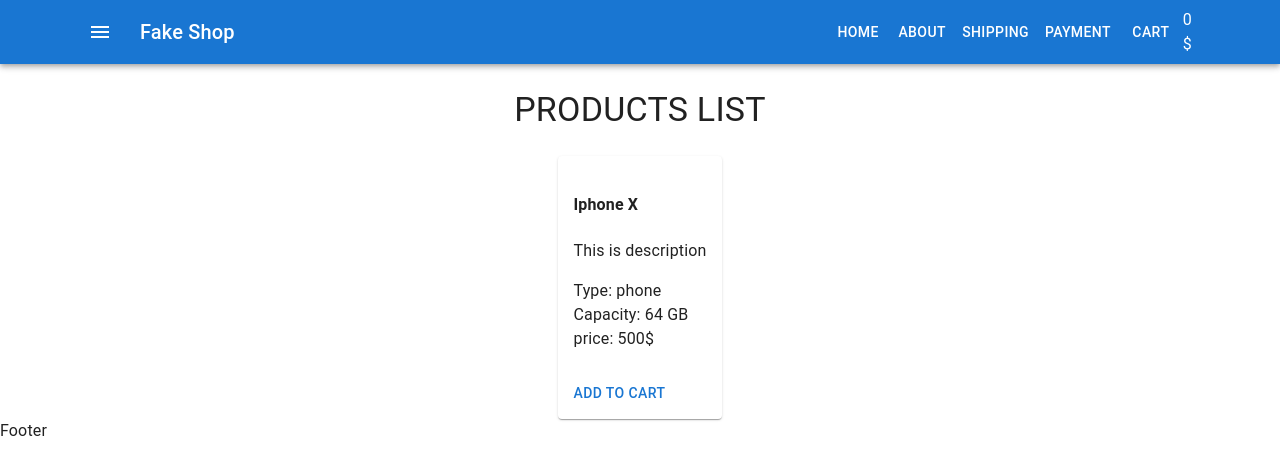
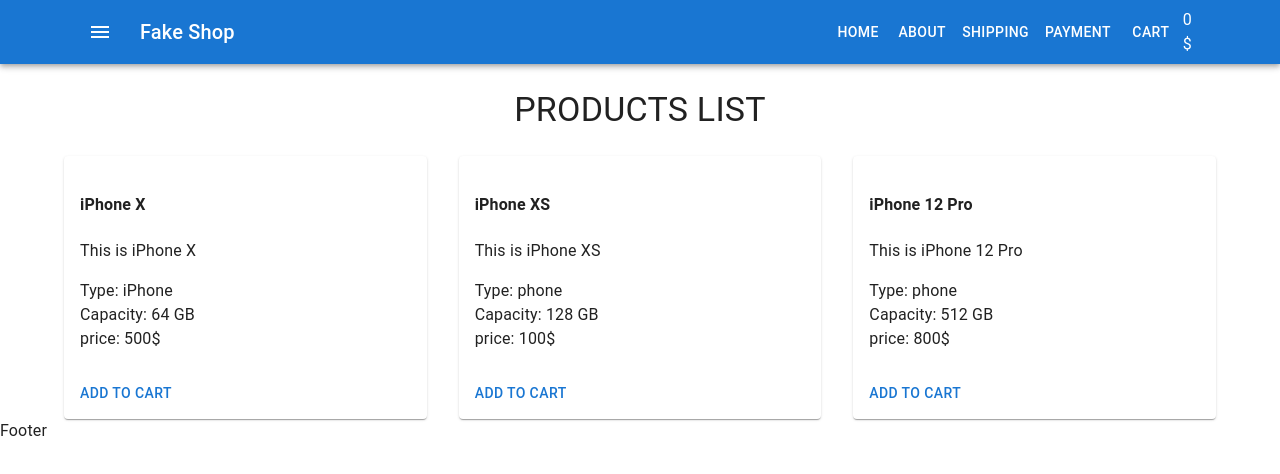
Before and after one commit to pursam/fake-shop, a React (Create React App) app: page / in a window 1280 px wide. Shown: the top 474 px of the page. Built offline with nearby package versions, Linux system fonts and the light colour scheme.

Commit message:
add differenced grid items and props for grid item

```diff
--- a/src/components/Products/ProductListItem.tsx
+++ b/src/components/Products/ProductListItem.tsx
@@ -4,17 +4,23 @@ import { CardActions } from '@mui/material'
 import { Card } from '@mui/material'
 import React from 'react'
 
-type Props = {}
+type Props = {
+    name: string
+    description: string
+    type: string
+    capacity: number
+    price: number
+}
 
 const ProductListItem = (props: Props) => {
     return (
         <Card>
             <CardContent>
-                <h4>Iphone X</h4>
-                <p>This is description</p>
-                <div>Type: phone</div>
-                <div>Capacity: 64 GB</div>
-                <div>price: 500$</div>
+                <h4>{props.name}</h4>
+                <p>{props.description}</p>
+                <div>Type: {props.type}</div>
+                <div>Capacity: {props.capacity} GB</div>
+                <div>price: {props.price}$</div>
             </CardContent>
             <CardActions>
                 <Button>Add to cart</Button>
--- a/src/components/Products/ProductsList.tsx
+++ b/src/components/Products/ProductsList.tsx
@@ -25,8 +25,32 @@ const ProductsList = (props: Props) => {
                 alignItems="center"
                 spacing={4}
             >
-                <Grid item>
-                    <ProductListItem />
+                <Grid item xs={12} sm={6} md={4}>
+                    <ProductListItem
+                        name="iPhone X"
+                        description="This is iPhone X"
+                        type="iPhone"
+                        capacity={64}
+                        price={500}
+                    />
+                </Grid>
+                <Grid item xs={12} sm={6} md={4}>
+                    <ProductListItem
+                        name="iPhone XS"
+                        description="This is iPhone XS"
+                        type="phone"
+                        capacity={128}
+                        price={100}
+                    />
+                </Grid>
+                <Grid item xs={12} sm={6} md={4}>
+                    <ProductListItem
+                        name="iPhone 12 Pro"
+                        description="This is iPhone 12 Pro"
+                        type="phone"
+                        capacity={512}
+                        price={800}
+                    />
                 </Grid>
             </Grid>
         </>
```
